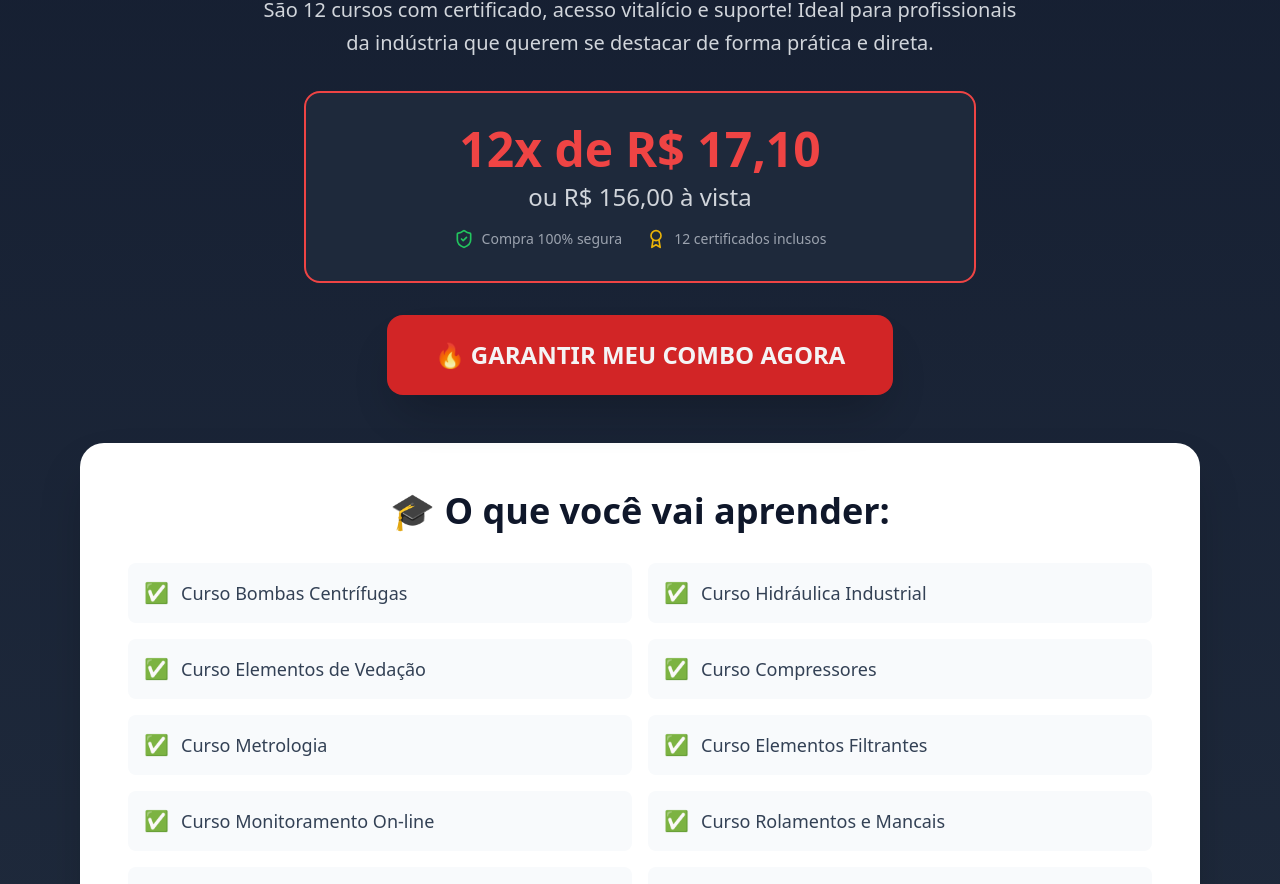
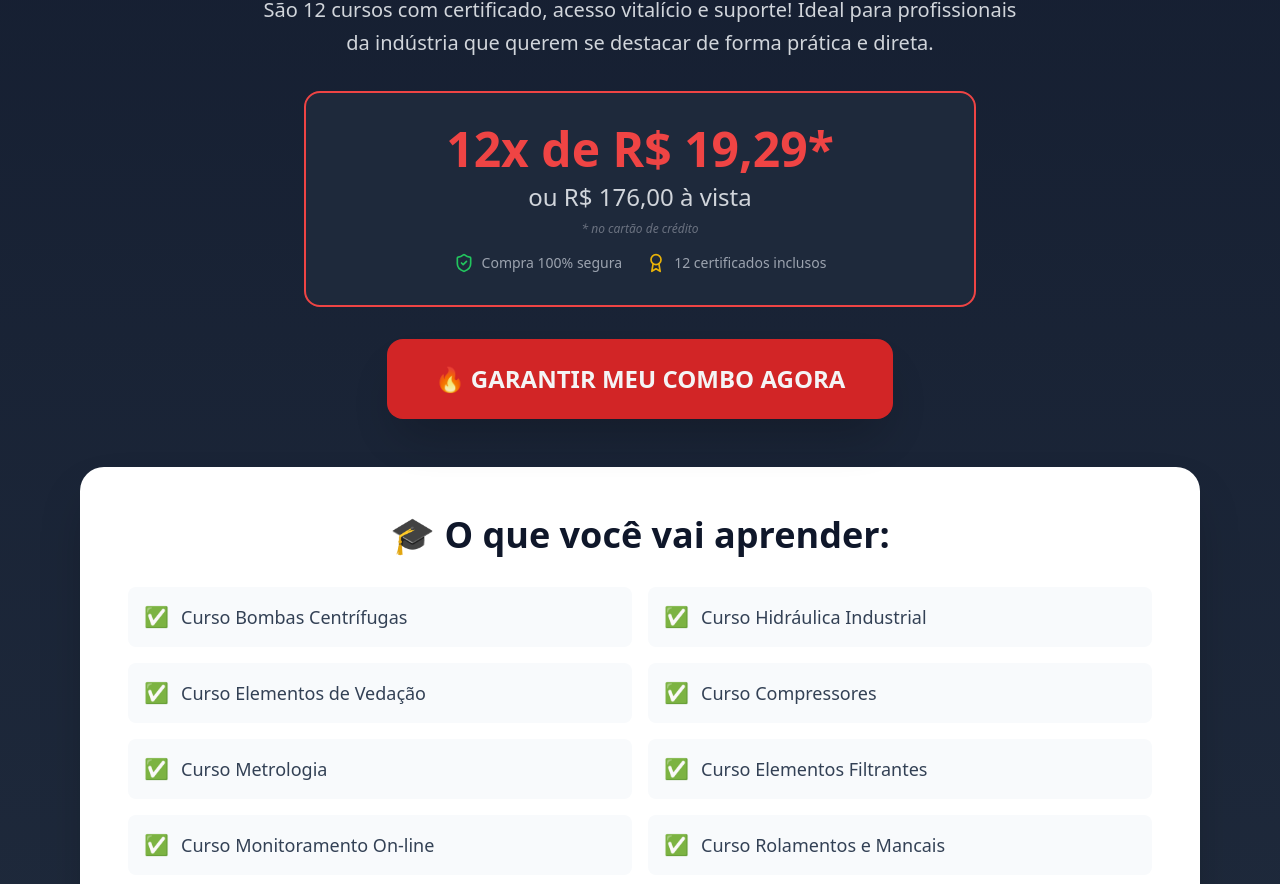
Before and after one commit to mecanicatotalsistemas/combo-12-cursos, a React (Vite) app: page / in a window 1280 px wide. Shown: the part 878-1762 px from the top of the page. Built offline with nearby package versions, Linux system fonts and the light colour scheme.

Commit message:
Updated index.html

```diff
--- a/index.html
+++ b/index.html
@@ -11,7 +11,7 @@
     <!-- Open Graph / Facebook -->
     <meta property="og:type" content="website" />
     <meta property="og:title" content="Mecânica Total - 12 Cursos com Certificado | Acesso Vitalício" />
-    <meta property="og:description" content="Combo completo com 12 cursos de mecânica industrial com certificado e acesso vitalício. 12x de R$ 17,10 ou R$ 156,00 à vista. Aprenda bombas centrífugas, hidráulica, compressores e muito mais!" />
+    <meta property="og:description" content="Combo completo com 12 cursos de mecânica industrial com certificado e acesso vitalício. 12x de R$ 19,29 ou R$ 176,00 à vista. Aprenda bombas centrífugas, hidráulica, compressores e muito mais!" />
     <meta property="og:image" content="https://static-media.hotmart.com/cG0l26jb-ckgyE7XLdyzODf8bdo=/1024x558/filters:quality(100)/hotmart/checkout_custom/631eb92a-0056-4f0f-9bb0-1c0f252e27e5/hnj3pr7rf.jpeg" />
     <meta property="og:image:width" content="1024" />
     <meta property="og:image:height" content="558" />
@@ -20,7 +20,7 @@
     <!-- Twitter -->
     <meta name="twitter:card" content="summary_large_image" />
     <meta name="twitter:title" content="Mecânica Total - 12 Cursos com Certificado | Acesso Vitalício" />
-    <meta name="twitter:description" content="Combo completo com 12 cursos de mecânica industrial com certificado e acesso vitalício. 12x de R$ 17,10 ou R$ 156,00 à vista." />
+    <meta name="twitter:description" content="Combo completo com 12 cursos de mecânica industrial com certificado e acesso vitalício. 12x de R$ 19,29 ou R$ 176,00 à vista." />
     <meta name="twitter:image" content="https://static-media.hotmart.com/cG0l26jb-ckgyE7XLdyzODf8bdo=/1024x558/filters:quality(100)/hotmart/checkout_custom/631eb92a-0056-4f0f-9bb0-1c0f252e27e5/hnj3pr7rf.jpeg" />
 
     <meta name="facebook-domain-verification" content="bwuwdvgx7ii8yddt0n3u6dd04rf0mu" />
--- a/src/App.tsx
+++ b/src/App.tsx
@@ -46,8 +46,9 @@ function App() {
           </p>
 
           <div className="bg-slate-800 border-2 border-red-500 rounded-2xl p-8 mb-8 max-w-2xl mx-auto">
-            <div className="text-5xl font-bold text-red-500 mb-2">12x de R$ 17,10</div>
-            <div className="text-2xl text-gray-300 mb-4">ou R$ 156,00 à vista</div>
+            <div className="text-5xl font-bold text-red-500 mb-2">12x de R$ 19,29*</div>
+            <div className="text-2xl text-gray-300 mb-2">ou R$ 176,00 à vista</div>
+            <div className="text-xs text-gray-500 mb-4 italic">* no cartão de crédito</div>
             <div className="flex items-center justify-center gap-6 text-sm text-gray-400">
               <span className="flex items-center gap-2">
                 <ShieldCheck className="w-5 h-5 text-green-500" />
```
